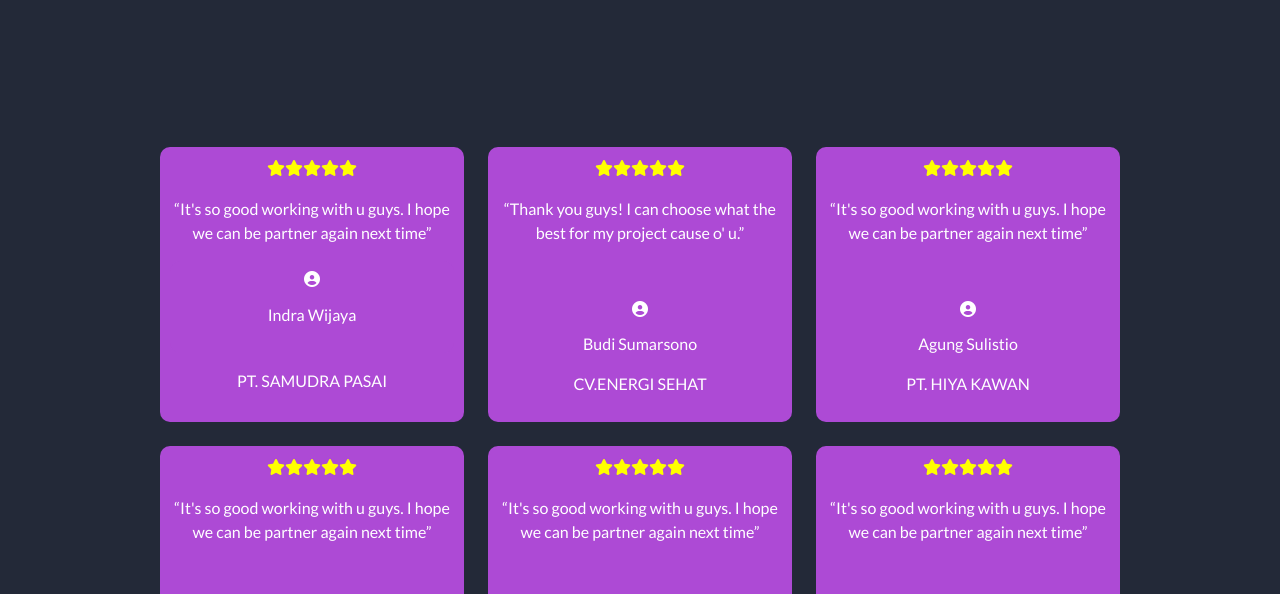
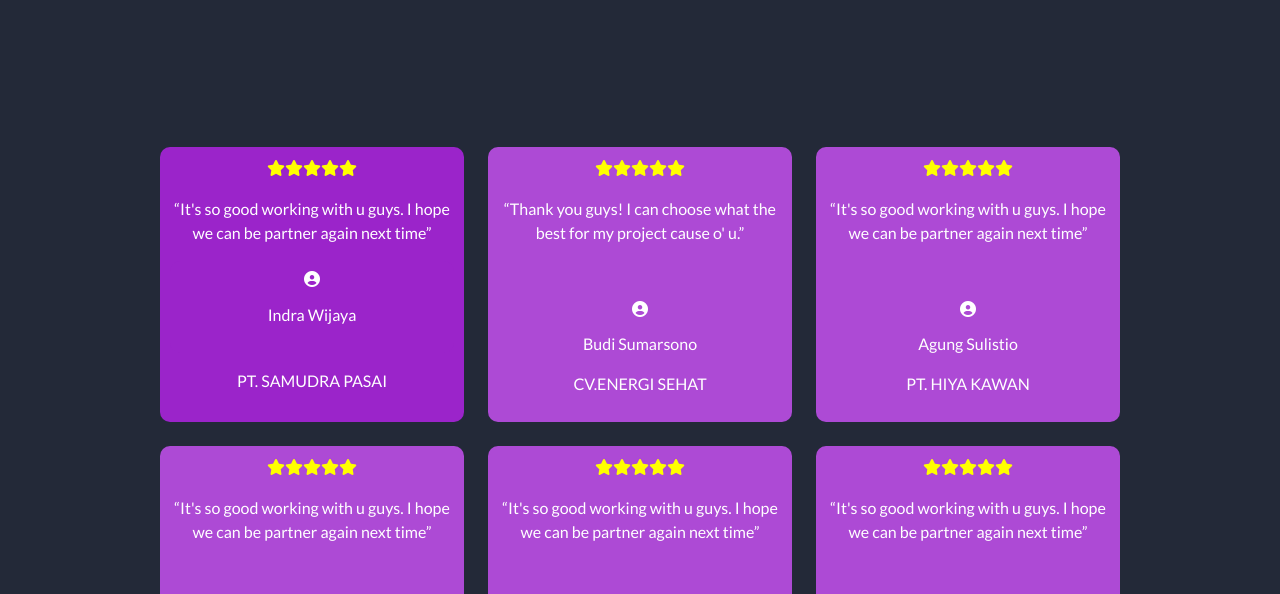
Before and after one commit to Frarif/kreatim-web, a plain HTML site: page client/index.html in a window 1280 px wide. In both pictures the pointer is over the element 312 px from the left and 490 px from the top of the page. Shown: the part 206-800 px from the top of the page. Drawn offline with Linux system fonts and the light colour scheme.

Commit message:
feat: adding hover styling on client page

```diff
--- a/css/client-page.css
+++ b/css/client-page.css
@@ -48,3 +48,7 @@
   background-color: #ad4ad5;
   border-radius: 10px;
 }
+
+.client-box-content:hover {
+  background-color: #9b24ca;
+}
```
